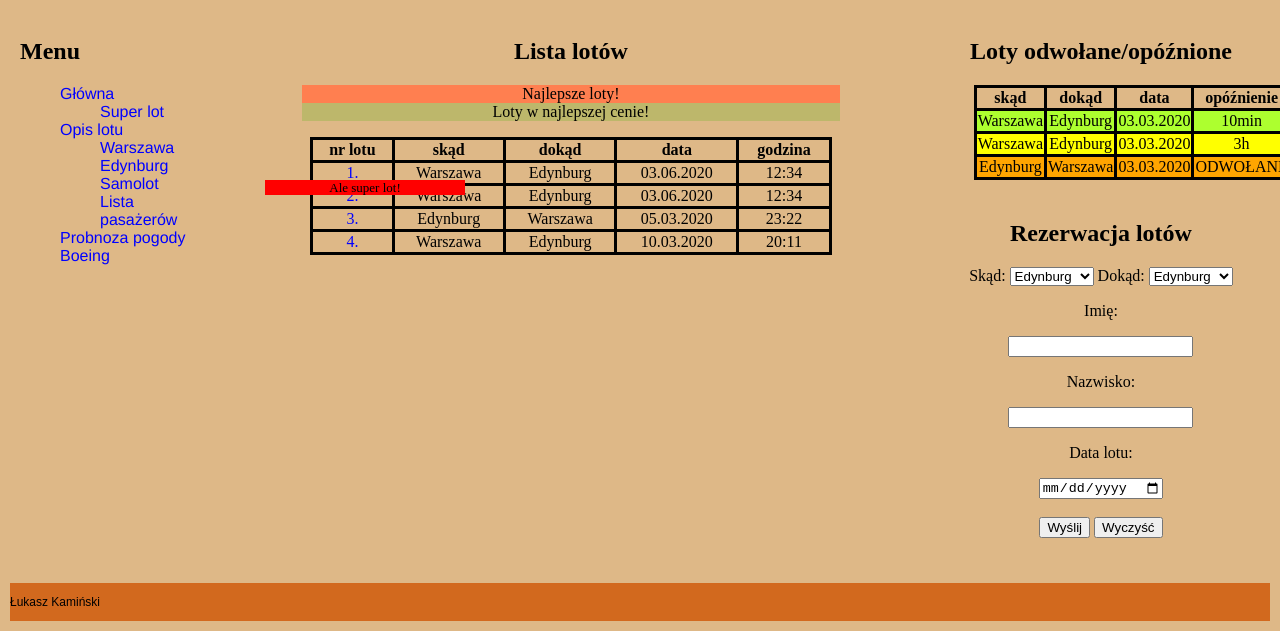
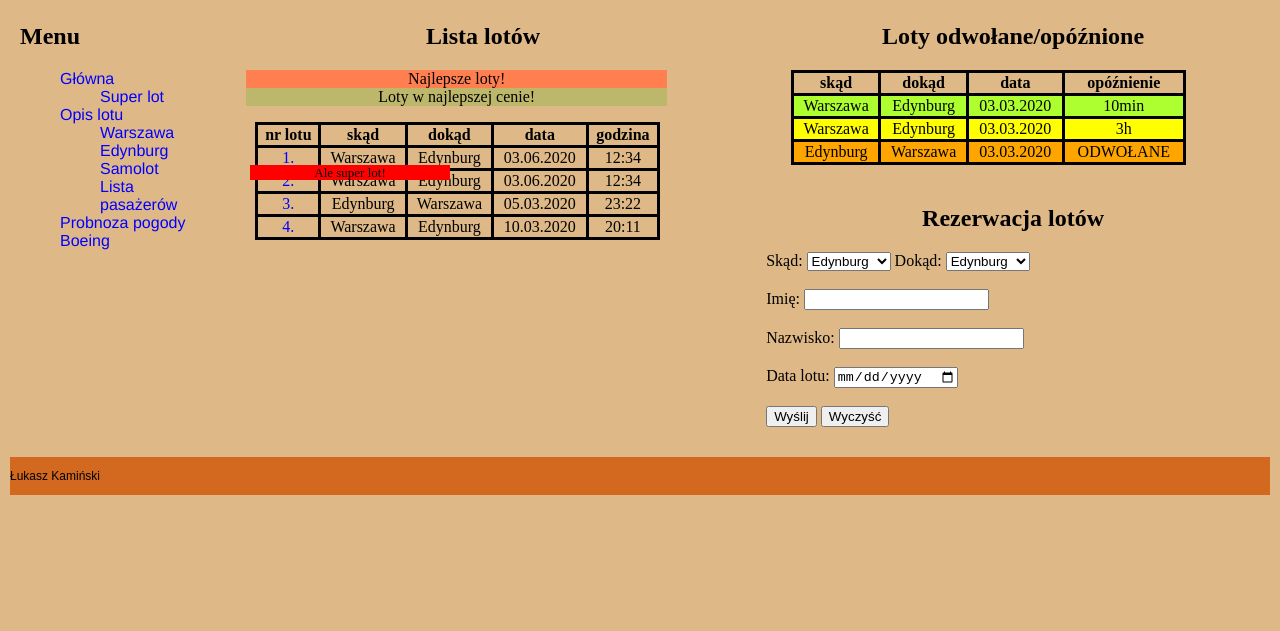
Before and after one commit to lukaszjumper/www1, a plain HTML site: page loty.html in a window 1280 px wide. Shown: the part 245-876 px from the top of the page. After the commit the page ends 800 px from the top, so only its background shows below. Drawn offline with Linux system fonts and the light colour scheme; a script that the page names is missing.

Commit message:
zad 2 v2

```diff
--- a/loty.html
+++ b/loty.html
@@ -129,13 +129,13 @@
                 <option>Edynburg</option>
                 <option>Warszawa</option>
                 <option>Wilno</option>
-            </select>
-            <p>Imię:</p>
-            <input>
-            <p>Nazwisko:</p>
-            <input>
-            <p>Data lotu:</p>
-            <input type="date"> <br> <br>
+            </select> <br> <br>
+            <label for="imie">Imię: </label>
+            <input id="imie"> <br> <br>
+            <label for="nazwisko">Nazwisko:</label>
+            <input id="nazwisko"> <br> <br>
+            <label for="data">Data lotu:</label>
+            <input type="date" id="data"> <br> <br>
             <input type="submit" value="Wyślij">
 		    <input type="reset" value="Wyczyść">
         </form>
--- a/main.css
+++ b/main.css
@@ -11,8 +11,8 @@ div {
 
 .wrapper {
     display: grid;
-    grid-gap: 15px;
-    grid-template-columns: 200px 3fr 1fr;
+    grid-gap: 0;
+    grid-template-columns: 200px auto auto;
 }
 
 .header {
@@ -62,16 +62,16 @@ footer {
 #pierwszy {
     background-color: coral;
     width: 80%;
-    margin-left: 10%;
-    margin-right: 10%;
+    margin-left: 5%;
+    margin-right: 1%;
     margin-bottom: 0%;
 }
 
 #drugi {
     background-color: darkkhaki;
     width: 80%;
-    margin-left: 10%;
-    margin-right: 10%;
+    margin-left: 5%;
+    margin-right: 1%;
     margin-top: 0%;
 }
 
@@ -96,8 +96,8 @@ table {
     padding-right: 5px;
     padding-bottom: 5px;
     margin-bottom: 40px;
-    margin-left: 10%;
-    margin-right: 10%;
+    margin-left: 5%;
+    margin-right: 1%;
     width: 80%;
 }
 
@@ -203,7 +203,7 @@ a:hover {
 
     .wrapper {
         display: grid;
-        grid-gap: 5px;
+        grid-gap: 0;
         grid-template-columns: 100%;
     }
 
@@ -232,3 +232,7 @@ a:hover {
         grid-column: 1;
     }
 }
+
+form {
+    text-align: left;
+}
```
